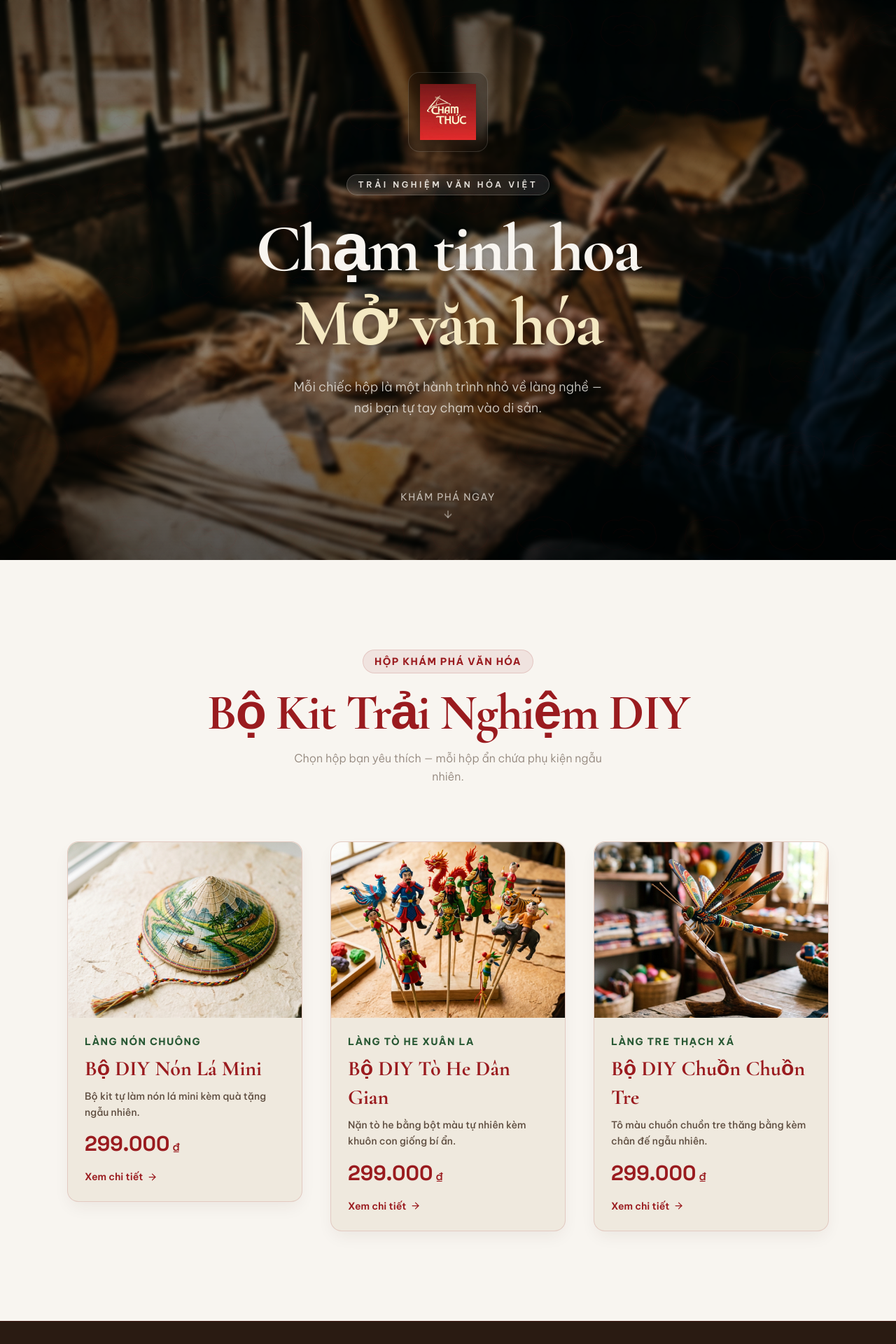
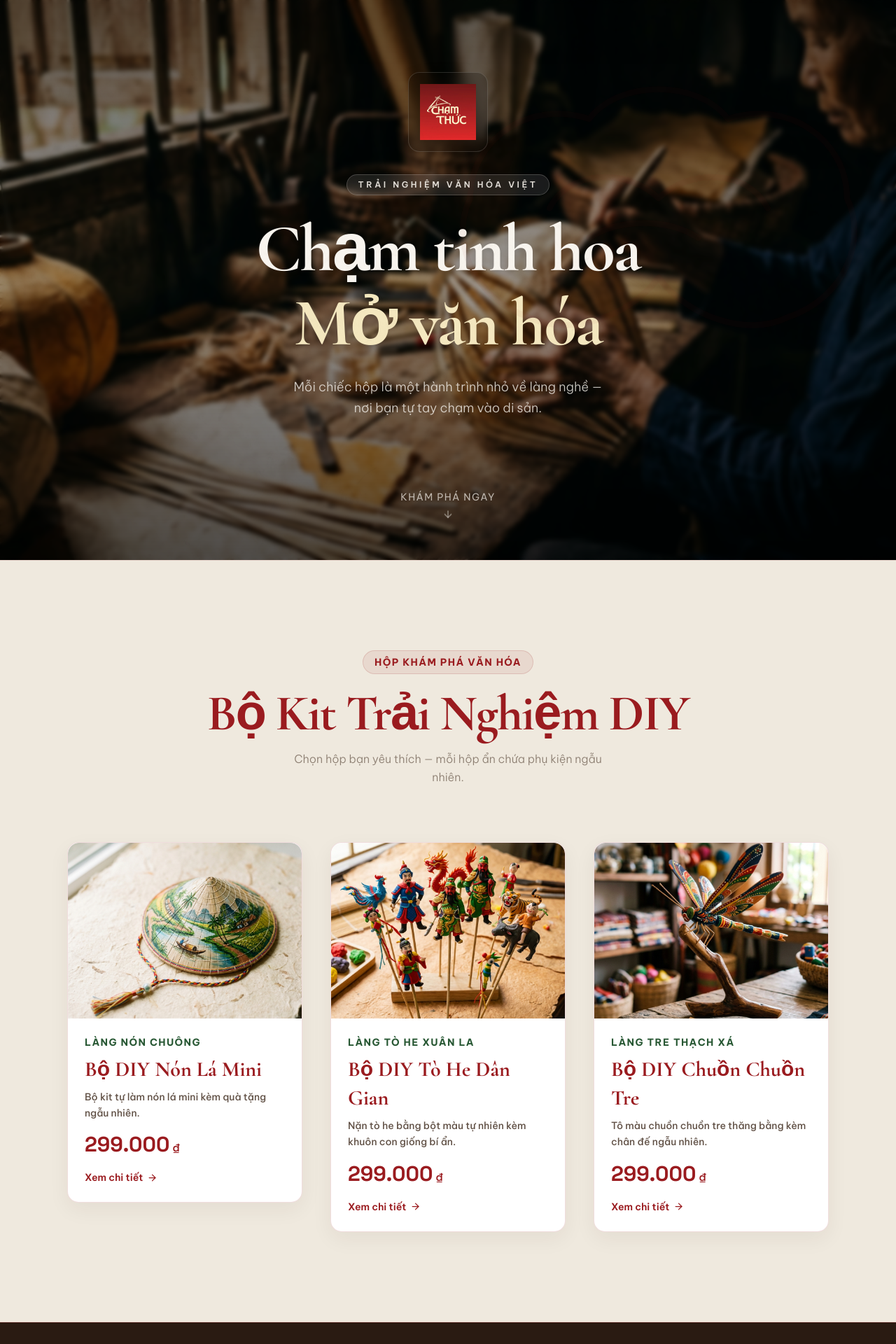
Before and after one commit to justccuong/Cham_Thuc, a Next.js app: page / in a window 1280 px wide. Shown: the top 1920 px of the page at 70% size. Built offline with nearby package versions, Linux system fonts and the light colour scheme.

Commit message:
fix: Remove tiled cloud pattern grid bug, set non-repeating top-right watermark accent, add paper texture, and invert section/card background contrast

```diff
--- a/src/app/page.tsx
+++ b/src/app/page.tsx
@@ -10,13 +10,13 @@ export default function Home() {
     <div className="min-h-screen flex flex-col bg-paper-ivory relative">
       {/* Paper-Grain Texture Overlay */}
       <div
-        className="pointer-events-none fixed inset-0 z-50 opacity-5 mix-blend-overlay bg-[url('/textures/paper-grain.png')] bg-repeat"
+        className="pointer-events-none fixed inset-0 z-50 opacity-[0.04] mix-blend-multiply bg-[url('/textures/paper-grain.png')] bg-repeat"
         aria-hidden="true"
       />
 
-      {/* Traditional Vân Mây Cloud Pattern Watermark Overlay */}
+      {/* Traditional Vân Mây Cloud Pattern Watermark Overlay (Single Large Corner Accent) */}
       <div
-        className="pointer-events-none fixed inset-0 z-40 opacity-[0.06] bg-[url('/patterns/van-may.svg')] bg-repeat"
+        className="pointer-events-none fixed inset-0 z-40 opacity-[0.05] bg-[url('/patterns/van-may.svg')] bg-no-repeat bg-[position:top_right_-100px] bg-[size:650px] sm:bg-[size:850px]"
         aria-hidden="true"
       />
 
--- a/src/components/ProductCollection.tsx
+++ b/src/components/ProductCollection.tsx
@@ -80,7 +80,7 @@ export const ProductCollection: React.FC = () => {
   };
 
   return (
-    <section id="products" className="py-14 sm:py-20 md:py-28 lg:py-32 bg-paper-ivory">
+    <section id="products" className="py-14 sm:py-20 md:py-28 lg:py-32 bg-paper-warm border-y border-brand-red/10 relative z-10">
       <div className="max-w-6xl mx-auto px-4 sm:px-6 lg:px-8">
         {/* Section header */}
         <motion.div
--- a/src/components/ui/CraftCard.tsx
+++ b/src/components/ui/CraftCard.tsx
@@ -17,7 +17,7 @@ export const CraftCard: React.FC<CraftCardProps> = ({ item, onSelect }) => {
       whileHover={{ y: -8 }}
       transition={{ duration: 0.4, ease: "easeOut" }}
       onClick={() => onSelect(item)}
-      className="group bg-[#EFE9DE] rounded-2xl overflow-hidden cursor-pointer border border-[#9A1B1F]/15 shadow-[0_10px_25px_-5px_rgba(58,38,24,0.08)] hover:shadow-[0_18px_35px_-5px_rgba(58,38,24,0.16)] transition-all duration-500"
+      className="group bg-white rounded-2xl overflow-hidden cursor-pointer border border-[#9A1B1F]/15 shadow-[0_10px_30px_rgba(58,38,24,0.06)] hover:shadow-[0_18px_35px_rgba(58,38,24,0.14)] transition-all duration-500"
     >
       {/* Product Image */}
       <div className="relative w-full aspect-[4/3] overflow-hidden rounded-t-2xl">
```
